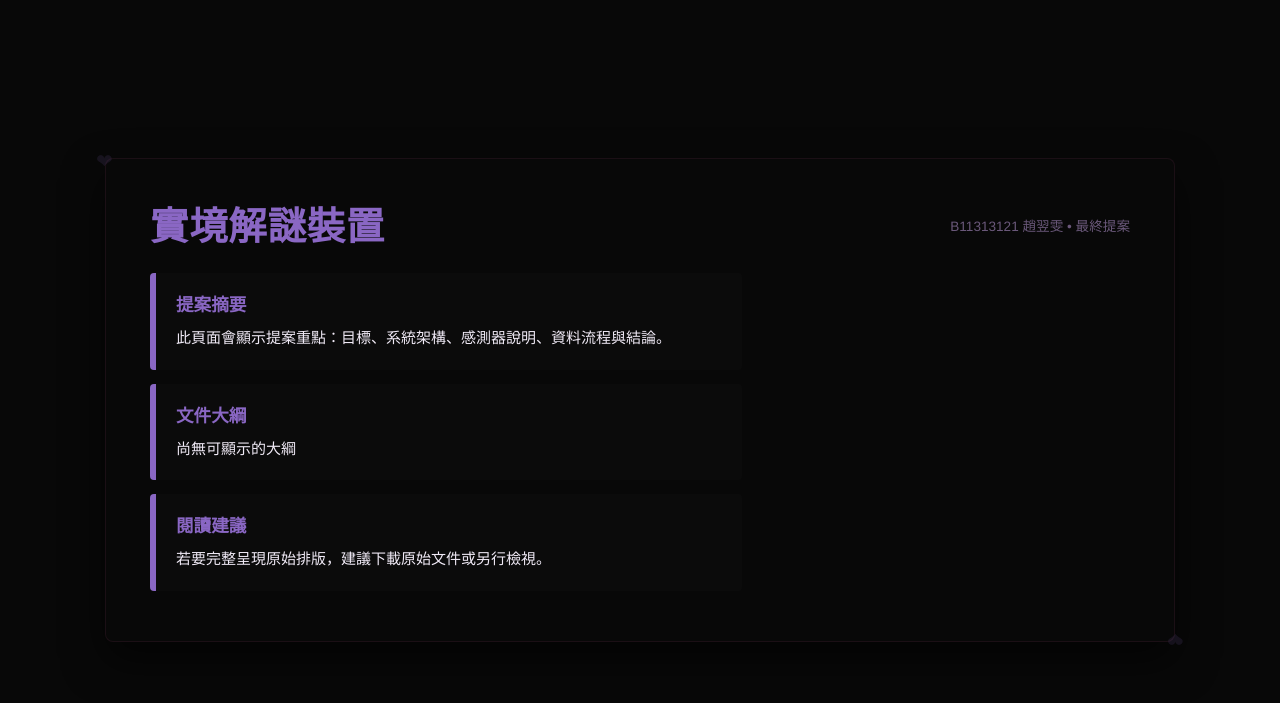
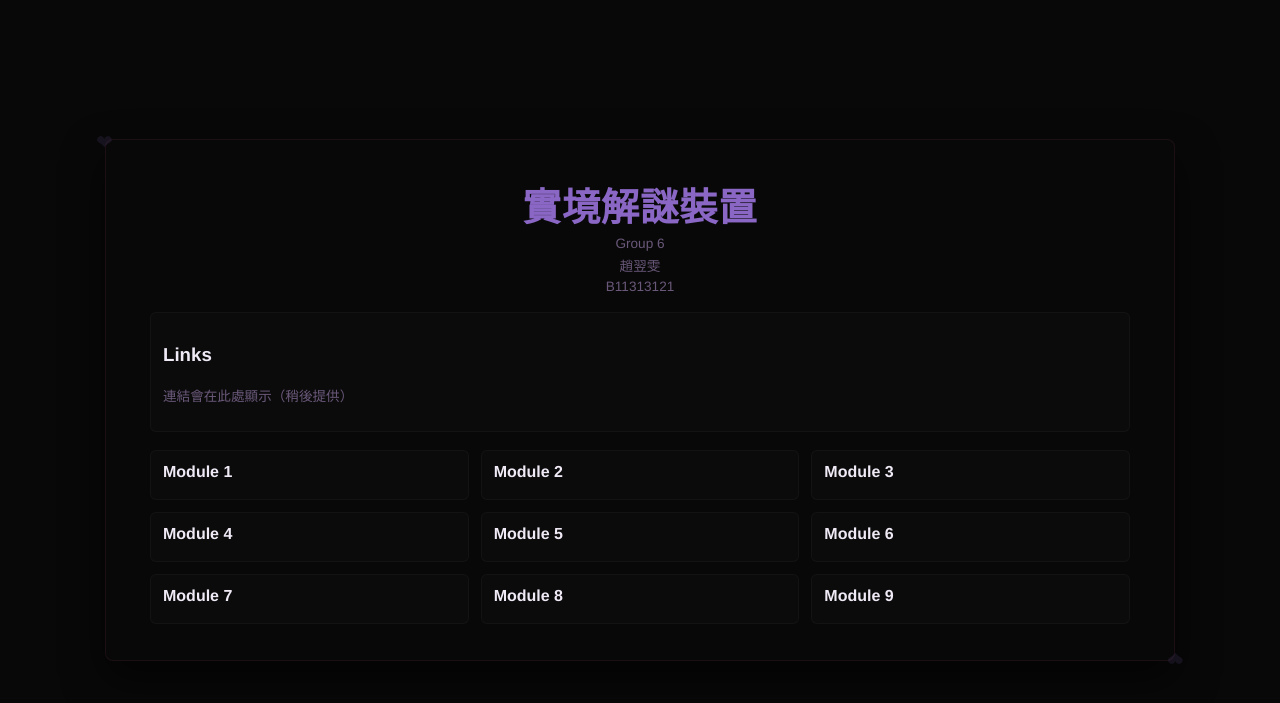
Before and after one commit to 0w0-en/wen, a Django app: page / in a window 1280 px wide. Shown: the top 703 px of the page. Run offline with Django 5.2, Linux system fonts and the light colour scheme.

Commit message:
個人網站

```diff
--- a/mainapp/static/mainapp/style.css
+++ b/mainapp/static/mainapp/style.css
@@ -56,6 +56,36 @@ body {
     margin-top: 22px;
 }
 
+/* New layout for modules grid */
+.center-header {
+    text-align: center;
+    margin-bottom: 18px;
+}
+
+.modules-grid {
+    display: grid;
+    grid-template-columns: 1fr;
+    gap: 18px;
+}
+
+.modules-container {
+    display: grid;
+    grid-template-columns: repeat(3, 1fr);
+    gap: 12px;
+}
+
+.box {
+    background: #0b0b0b;
+    border-radius: 6px;
+    padding: 12px;
+    border: 1px solid rgba(255,255,255,0.03);
+}
+
+.link-box { grid-column: 1 / -1; }
+
+.module-box h4 { margin: 0 0 6px; font-size: 1rem; }
+.module-value { font-weight: 700; font-size: 1.05rem; color: var(--accent); }
+
 .detail-item {
     background: #0b0b0b;
     border-left: 6px solid var(--accent);
--- a/mainapp/templates/mainapp/index.html
+++ b/mainapp/templates/mainapp/index.html
@@ -6,29 +6,49 @@
 <link rel="stylesheet" href="{% static 'mainapp/style.css' %}">
 
 <div class="card">
-    <div class="header">
-            <h1 class="title">實境解謎裝置</h1>
-            <div class="subtitle meta">B11313121 趙翌雯 • 最終提案</div>
+    <header class="center-header">
+        <h1 class="title">實境解謎裝置</h1>
+        <div class="subtitle meta">Group 6</div>
+        <div class="subtitle meta">趙翌雯</div>
+        <div class="subtitle meta">B11313121</div>
+    </header>
+
+    <main class="modules-grid">
+        <section class="link-box box">
+            <h3>Links</h3>
+            <div id="links-area">
+                <!-- Clickable links will be added here later -->
+                <p class="meta">連結會在此處顯示（稍後提供）</p>
+            </div>
+        </section>
+
+        <div class="modules-container">
+            <!-- Generate 9 module boxes -->
+            {% for i in modules %}
+            <div class="module-box box" data-module="{{ i }}">
+                <h4>Module {{ i }}</h4>
+                <div class="module-value" id="module-{{ i }}">—</div>
+            </div>
+            {% endfor %}
         </div>
+    </main>
 
-    <main class="content-grid">
-        <article>
-            <section class="detail-item">
-                <h2>提案摘要</h2>
-                <p>此頁面會顯示提案重點：目標、系統架構、感測器說明、資料流程與結論。</p>
-            </section>
-
-            <section class="detail-item">
-                <h2>文件大綱</h2>
-                <p class="meta">尚無可顯示的大綱</p>
-            </section>
-
-            <section class="detail-item">
-                <h2>閱讀建議</h2>
-                <p class="meta">若要完整呈現原始排版，建議下載原始文件或另行檢視。</p>
-            </section>
-        </article>
-
-        <!-- PDF viewer removed -->
-    </main>
+    <script>
+    // Polling function to fetch module statuses
+    async function fetchModuleStatus(){
+        try{
+            const res = await fetch('{% url "module_status" %}');
+            if(!res.ok) return;
+            const data = await res.json();
+            if(!Array.isArray(data.modules)) return;
+            data.modules.forEach(m => {
+                const el = document.getElementById('module-' + m.id);
+                if(el) el.textContent = m.value ?? '—';
+            });
+        }catch(e){ console.error('module poll error', e); }
+    }
+    // start polling every 2 seconds
+    setInterval(fetchModuleStatus, 2000);
+    fetchModuleStatus();
+    </script>
 </div>
--- a/mainapp/urls.py
+++ b/mainapp/urls.py
@@ -4,4 +4,5 @@ from . import views
 
 urlpatterns = [
     path('', views.home, name='home'),
+    path('api/module_status/', views.module_status, name='module_status'),
 ]
--- a/mainapp/views.py
+++ b/mainapp/views.py
@@ -1,6 +1,19 @@
 from django.shortcuts import render
+from django.http import JsonResponse
+import time
 
 
 def home(request):
-    # PDF functionality removed — render page without PDF context
-    return render(request, 'mainapp/index.html')
+    # render page and provide module indexes for template loop
+    modules = list(range(1, 10))  # 1..9
+    return render(request, 'mainapp/index.html', {'modules': modules})
+
+
+def module_status(request):
+    # Placeholder API: returns current statuses for 9 modules.
+    # Replace this with real MQTT-backed statuses later.
+    modules = []
+    ts = int(time.time())
+    for i in range(1, 10):
+        modules.append({'id': i, 'value': '' , 'ts': ts})
+    return JsonResponse({'modules': modules})
```
